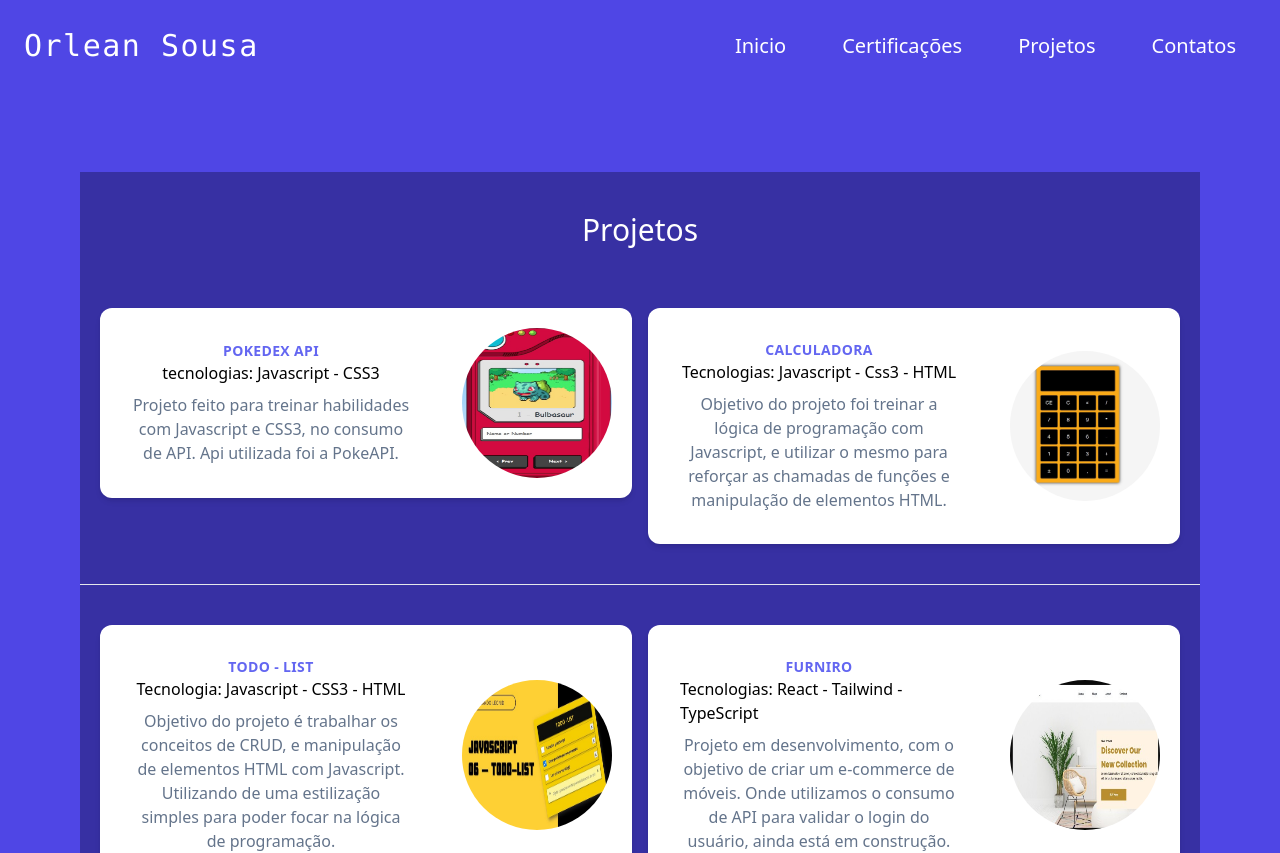
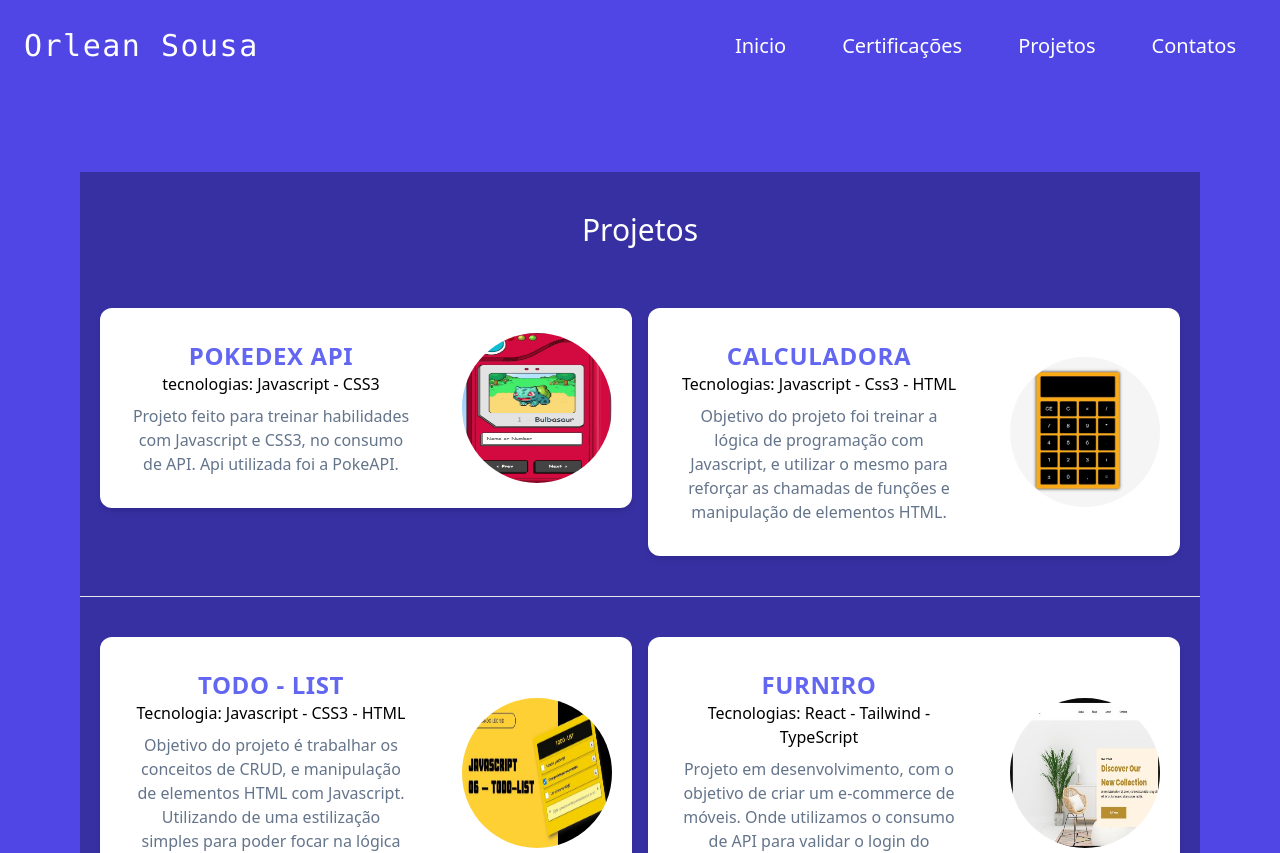
Before and after one commit to OrleanSousa/Portifolio, a React (Vite) app: page /project in a window 1280 px wide. Shown: the top 853 px of the page. Built offline with nearby package versions, Linux system fonts and the light colour scheme.

Commit message:
update subtitle

```diff
--- a/src/components/Project/Project.module.css
+++ b/src/components/Project/Project.module.css
@@ -28,7 +28,7 @@
   }
 
   .projectTitle {
-    @apply uppercase tracking-wide text-sm text-indigo-500 font-semibold;
+    @apply uppercase tracking-wide text-2xl text-indigo-500 font-semibold;
   }
 
   .projectTech {
--- a/src/components/Project/Project.tsx
+++ b/src/components/Project/Project.tsx
@@ -19,7 +19,7 @@ const Project = () => {
               <div className={styles.projectContent}>
                 <div className={styles.projectDetails}>
                   <div className={styles.projectTitle}>Pokedex API</div>
-                  <p>tecnologias: Javascript - CSS3</p>
+                  <p className='text-center'>tecnologias: Javascript - CSS3</p>
                   <p className={styles.projectTech}>
                     Projeto feito para treinar habilidades com Javascript e CSS3, no consumo de API. Api utilizada foi a PokeAPI.
                   </p>
@@ -36,7 +36,7 @@ const Project = () => {
               <div className={styles.projectContent}>
                 <div className={styles.projectDetails}>
                   <div className={styles.projectTitle}>Calculadora</div>
-                  <p>Tecnologias: Javascript - Css3 - HTML</p>
+                  <p className='text-center'>Tecnologias: Javascript - Css3 - HTML</p>
                   <p className={styles.projectTech}>
                     Objetivo do projeto foi treinar a lógica de programação com Javascript, e utilizar o mesmo para reforçar
                     as chamadas de funções e manipulação de elementos HTML.
@@ -58,7 +58,7 @@ const Project = () => {
               <div className={styles.projectContent}>
                 <div className={styles.projectDetails}>
                   <div className={styles.projectTitle}>Todo - List</div>
-                  <p>Tecnologia: Javascript - CSS3 - HTML</p>
+                  <p className='text-center'>Tecnologia: Javascript - CSS3 - HTML</p>
                   <p className={styles.projectTech}>
                     Objetivo do projeto é trabalhar os conceitos de CRUD, e manipulação de elementos HTML com Javascript.
                     Utilizando de uma estilização simples para poder focar na lógica de programação.
@@ -76,7 +76,7 @@ const Project = () => {
               <div className={styles.projectContent}>
                 <div className={styles.projectDetails}>
                   <div className={styles.projectTitle}>Furniro</div>
-                  <p>Tecnologias: React - Tailwind - TypeScript</p>
+                  <p className='text-center'>Tecnologias: React - Tailwind - TypeScript</p>
                   <p className={styles.projectTech}>
                     Projeto em desenvolvimento, com o objetivo de criar um e-commerce de móveis.
                     Onde utilizamos o consumo de API para validar o login do usuário, ainda está em construção.
```
